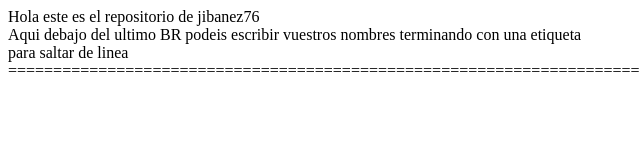
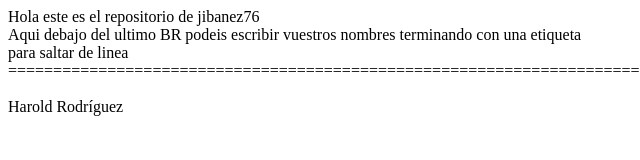
Before and after one commit to jibanez76/master_bigdata, a plain HTML site: page index.html in a window 1280 px wide. Shown: the whole page, without its empty margins (0-640 px from the left). Drawn offline with Linux system fonts and the light colour scheme.

Commit message:
Adding Name

```diff
--- a/index.html
+++ b/index.html
@@ -12,5 +12,7 @@ Aqui debajo del ultimo BR podeis escribir vuestros nombres terminando con una et
 ===========================================================================================<br>
 <br>
 
+Harold Rodríguez
+
 </body>
 </html>
```
